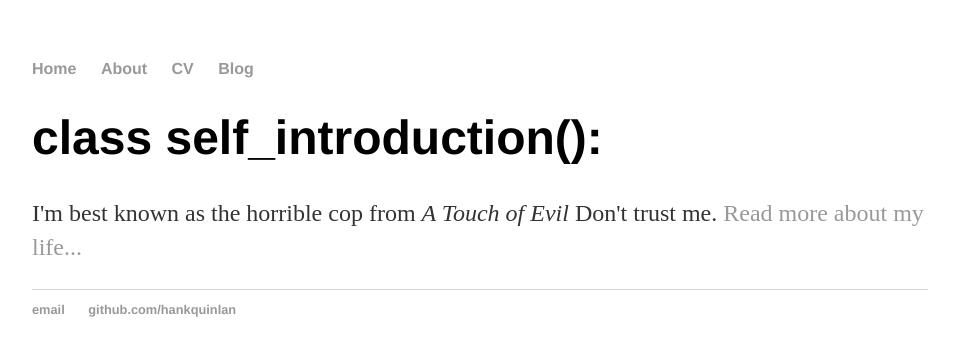
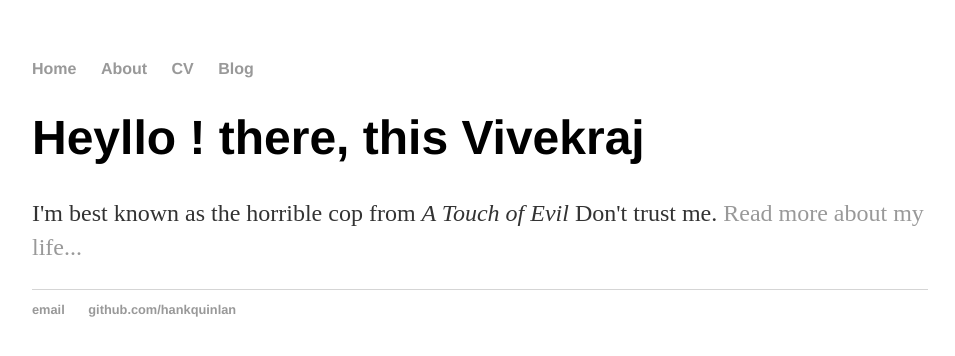
Before and after one commit to Vivek-raj/vivek-raj.github.io, a Jekyll site: the page built from index.html, in a window 1280 px wide. Shown: the top 356 px of the page, without its empty margins (160-1115 px from the left). Built offline with Jekyll 4.4.1, drawn with Linux system fonts in a browser that asks for light colours.

Commit message:
Update index.html

```diff
--- a/index.html
+++ b/index.html
@@ -3,6 +3,6 @@ layout: default
 title: Yellooo!
 ---
 <div class="blurb">
-	<h1>class self_introduction():</h1>
+	<h1>Heyllo ! there, this Vivekraj</h1>
 	<p>I'm best known as the horrible cop from <em>A Touch of Evil</em> Don't trust me. <a href="/about">Read more about my life...</a></p>
 </div><!-- /.blurb -->
```
